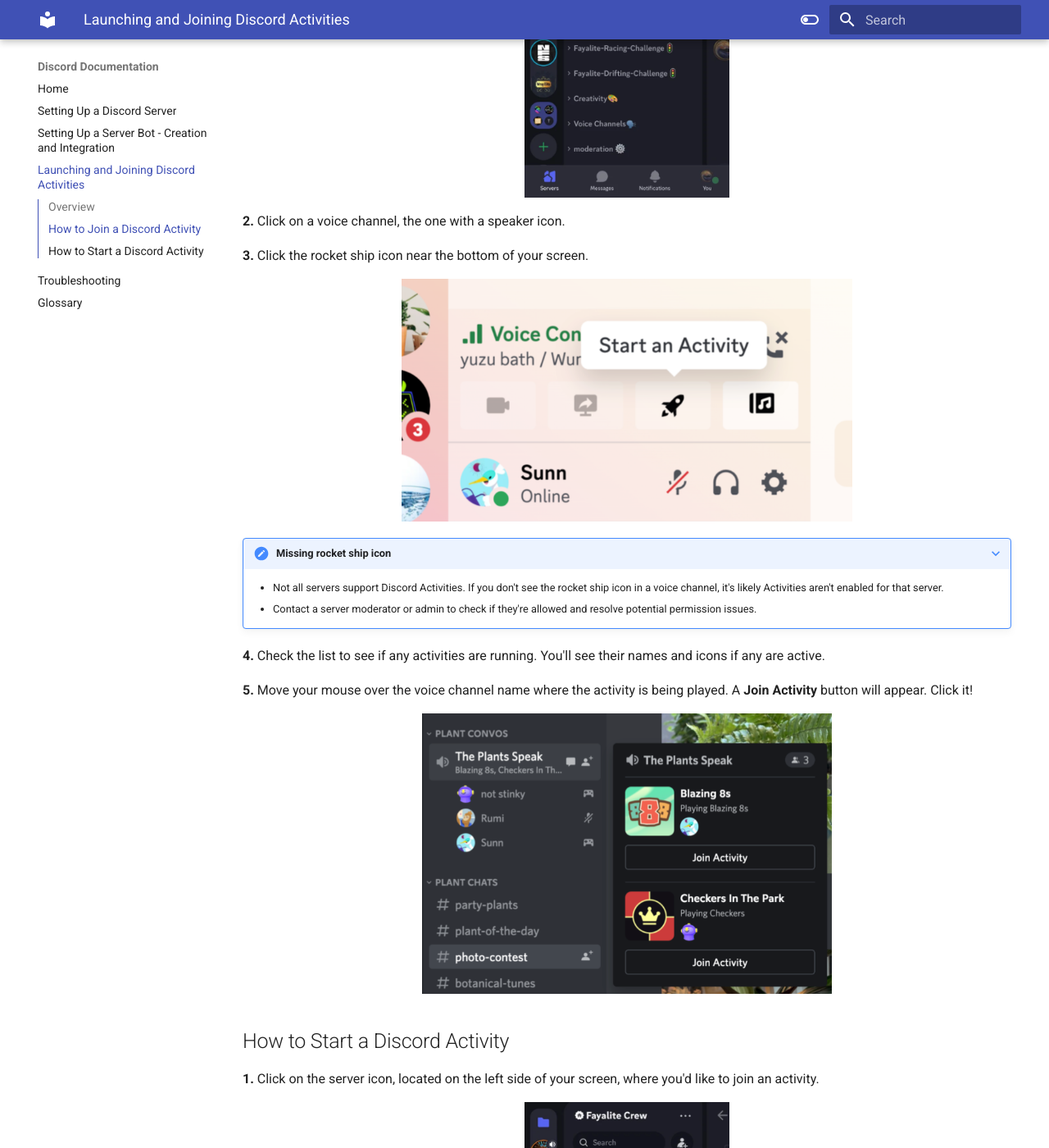
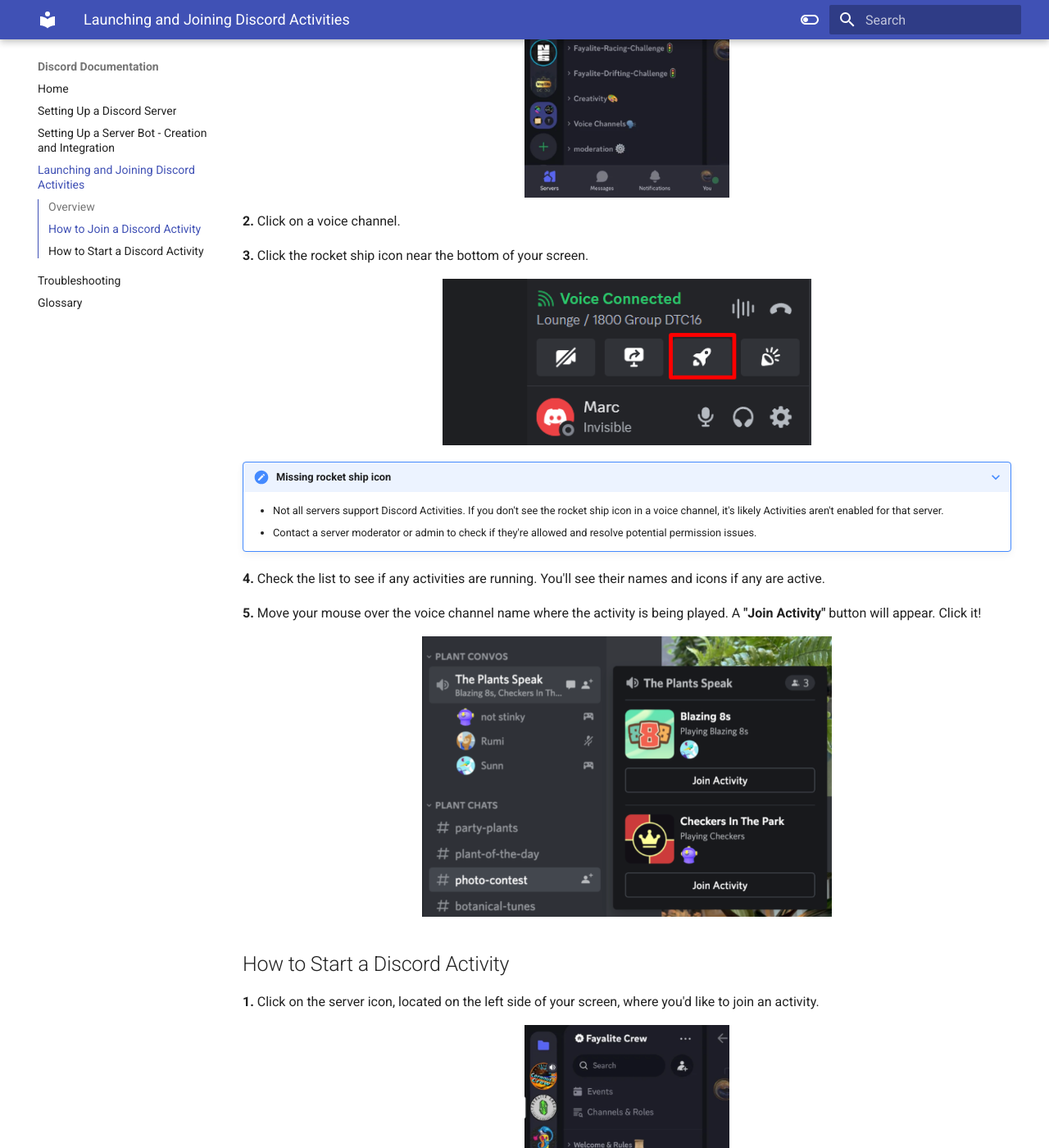
Before and after one commit to marcangelo1/Discord-Documentation, an MkDocs documentation site: the page built from docs/Task3.md, in a window 1280 px wide and 1400 px high, scrolled down 784 px. Shown: the whole window at 82% size. Built offline with MkDocs 1.6.1 and Material for MkDocs 9.7.7, drawn with Linux system fonts in a browser that asks for light colours.

Commit message:
Edit task 1

```diff
--- a/docs/Task3.md
+++ b/docs/Task3.md
@@ -17,14 +17,12 @@
   ![](Assets/Task3 Assets/Server Icon.png){ width="250" }
 </figure>
 
-**2.** Click on a voice channel, the one with a speaker icon.
-
-<!-- **Note:** Before joining an activity, ensure you have permission to access the specific voice channel. -->
+**2.** Click on a voice channel.
 
 **3.** Click the rocket ship icon near the bottom of your screen.
 
 <figure markdown="span">
-  ![](Assets/Task3 Assets/Rocket Icon.png){ width="550" }
+  ![](Assets/Task3 Assets/rocketship.png){ width="450" }
 </figure>
 
 ???+ Note "Missing rocket ship icon"
@@ -34,7 +32,7 @@
 
 **4.** Check the list to see if any activities are running. You'll see their names and icons if any are active.
 
-**5.** Move your mouse over the voice channel name where the activity is being played. A **Join Activity** button will appear. Click it!
+**5.** Move your mouse over the voice channel name where the activity is being played. A **"Join Activity"** button will appear. Click it!
 
 <figure markdown="span">
   ![](Assets/Task3 Assets/Join Activity.png){ width="500" }
@@ -53,7 +51,7 @@
 
 **3.** Click the rocket ship icon near the bottom of your screen.
 <figure markdown="span">
-  ![](Assets/Task3 Assets/rocketship.png){ width="250" }
+  ![](Assets/Task3 Assets/rocketship.png){ width="450" }
 </figure>
 
 **4.** Click the game or activity you want to launch.
```
Also changed, not shown: docs/Task1.md (+5 -3 lines), docs/Task2.md (+2 -2 lines), docs/Assets/Task1 Assets/plusbutton.png, docs/Assets/Task3 Assets/invite.png, docs/Assets/Task3 Assets/rocketship.png.
